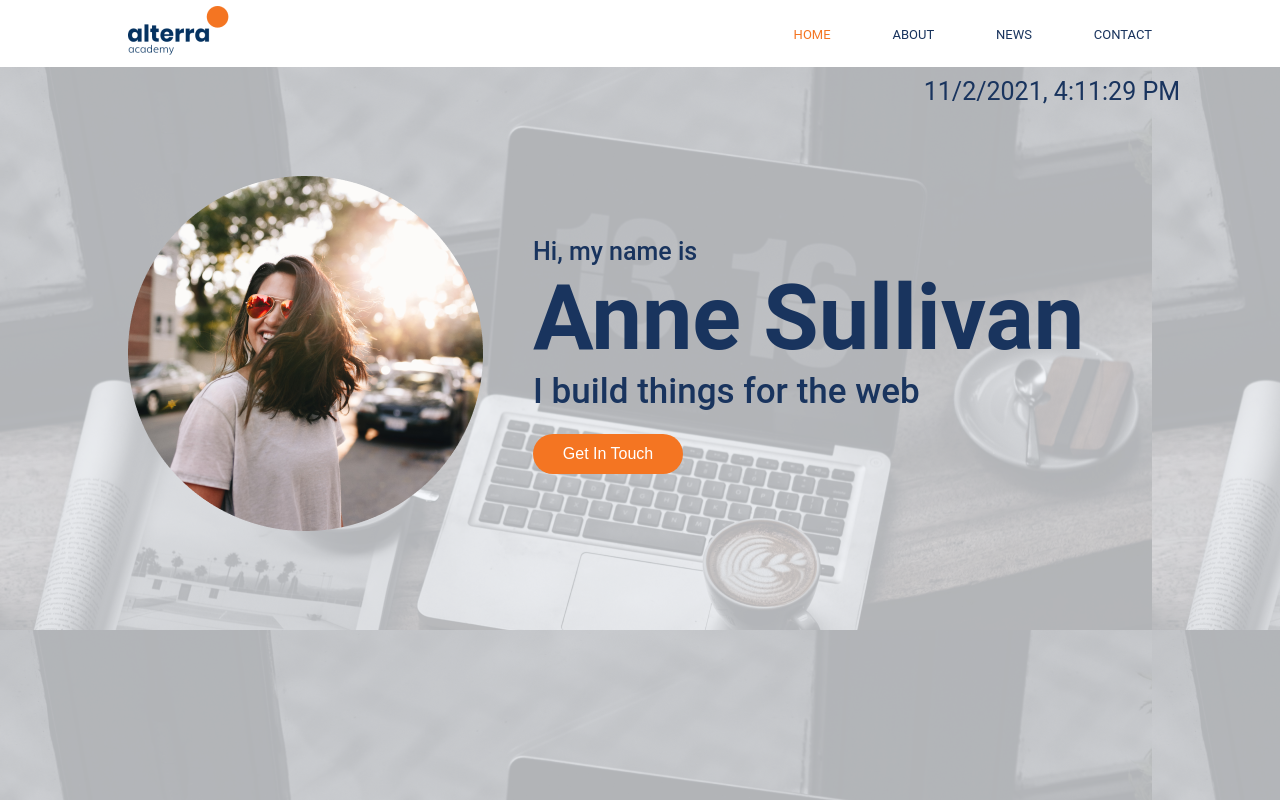
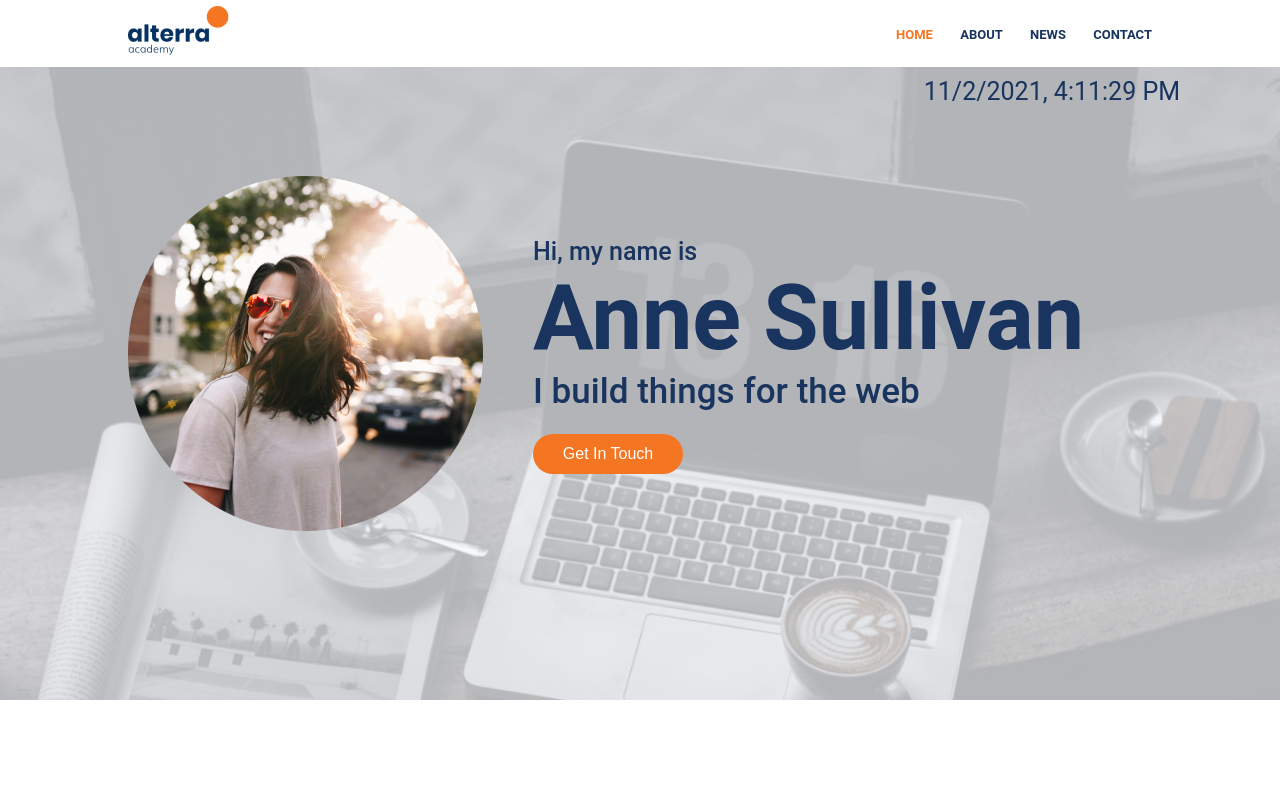
Before and after one commit to diii1/Explore-React, a React (Create React App) app: page / in a window 1280 px wide. Built offline with nearby package versions, Linux system fonts and the light colour scheme.

Commit message:
update-css

```diff
--- a/src/Components/Header/Header.module.css
+++ b/src/Components/Header/Header.module.css
@@ -13,7 +13,8 @@ header {
 
 .myList-nav {
   list-style-type: none;
-  width: 35%;
+  width: 25%;
+  font-weight: bold;
   display: flex;
   flex-direction: row;
   justify-content: space-between;
--- a/src/Pages/Home.module.css
+++ b/src/Pages/Home.module.css
@@ -6,6 +6,8 @@
   background-image: url(../Assets/bg-img\ 1.png);
   font-family: "Roboto", sans-serif;
   min-height: 100vh;
+  background-size: 100%;
+  background-repeat: no-repeat;
 }
 
 .text {
--- a/src/Pages/News.jsx
+++ b/src/Pages/News.jsx
@@ -15,7 +15,7 @@ function News() {
         async function getData() {
             try {
                 const data = await axios.get(
-                    "https://newsapi.org/v2/everything?q=apple&from=2021-11-13&to=2021-11-13&sortBy=popularity&apiKey=33a419acfc83410489cdeb2160fd191f"
+                    "https://newsapi.org/v2/top-headlines?country=us&category=business&apiKey=33a419acfc83410489cdeb2160fd191f"
                 );
                 setNews(data.data.articles);
                 setIsLoading(false);
--- a/src/Pages/News.module.css
+++ b/src/Pages/News.module.css
@@ -13,4 +13,5 @@
 
 .bgImg {
   background: url(../Assets/bg-img\ 1.png);
+  background-size: 100%;
 }
--- a/src/Pages/NotFound.module.css
+++ b/src/Pages/NotFound.module.css
@@ -5,6 +5,8 @@
   background: url(../Assets/bg-img\ 1.png);
   margin: 0;
   padding-top: 100px;
+  background-repeat: no-repeat;
+  background-size: 100%;
 }
 
 .container {
```
